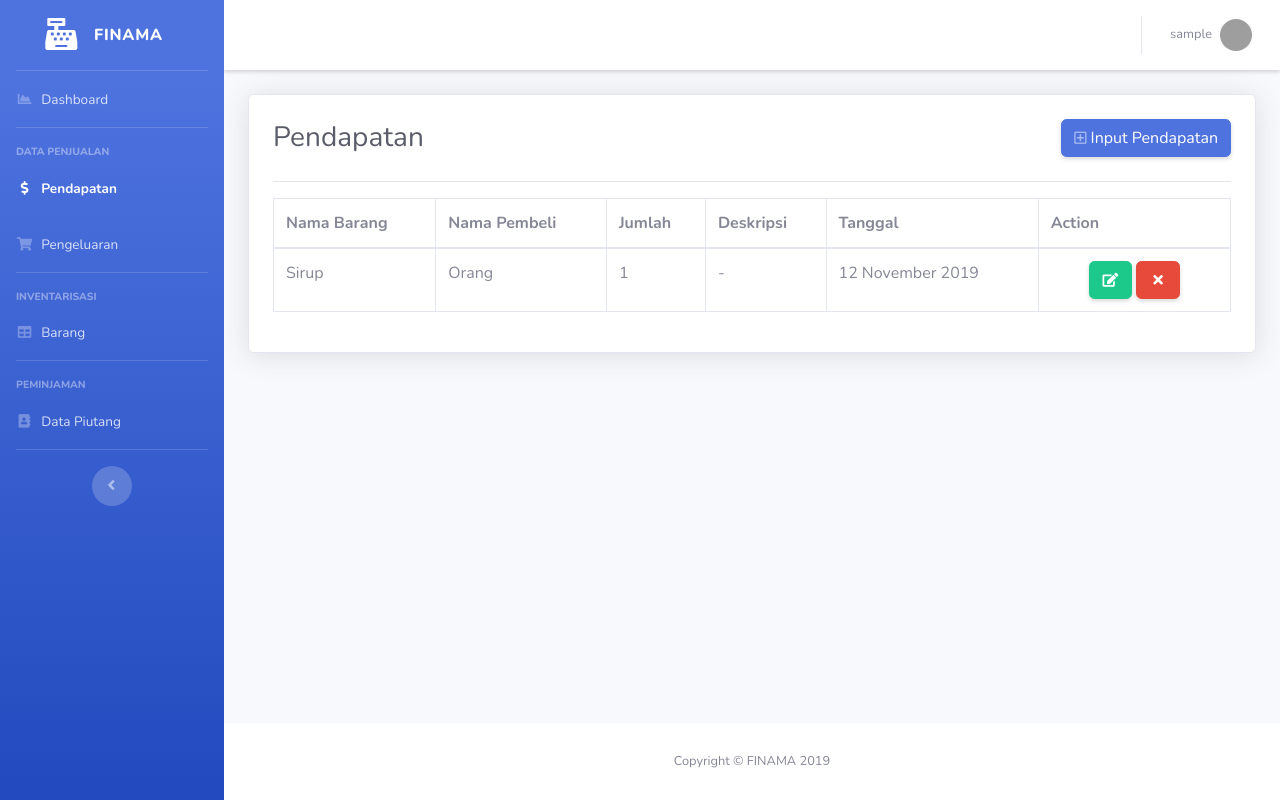
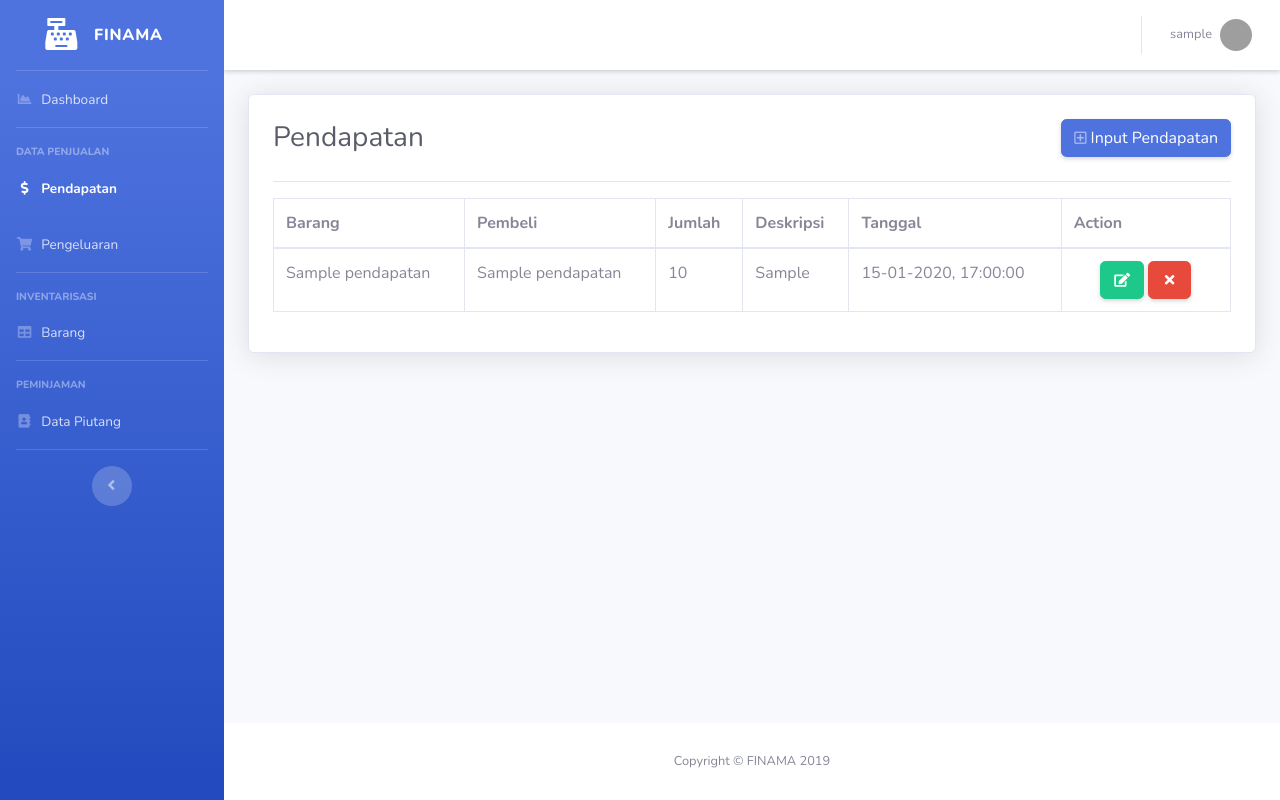
Before and after one commit to futsuunohito/FINAMA, a Django app: page /income/ in a window 1280 px wide. Run offline with Django 3.2, Linux system fonts and the light colour scheme; a user stored in the database is signed in; tables that the repository leaves empty hold one stand-in row (values such as "Sample post"); some libraries are stand-ins or nearby versions; grey boxes are pictures that could not be loaded.

Commit message:
C and R for pendapatan, limitation for barang

```diff
--- a/virtual_env/FINAMA/Desk/views/views_income.py
+++ b/virtual_env/FINAMA/Desk/views/views_income.py
@@ -1,13 +1,14 @@
-from django.shortcuts import render
+from django.shortcuts import render, redirect
 from django.contrib.auth.decorators import login_required
 from Desk.forms.forms_income import inputForm
 from Desk.models import Pendapatan, Barang
 import json
+from django.contrib import messages
 
 # Pendapatan
 @login_required
 def income(request):
-    pendapatan = Pendapatan.objects.all()
+    pendapatan = Pendapatan.objects.all().order_by("-created_at")
     context = {
         "pendapatan" : pendapatan
     }
@@ -24,9 +25,18 @@ def input(request):
             print(form)
             data = form.save(commit=False)
             data.id_accountant = request.user
+            try:
+                barang_sel = Barang.objects.get(nama_barang = form.cleaned_data["nama_barang"])
+            except Barang.DoesNotExist:
+                messages.warning(request, 'Barang tidak ditemukan')
+                return redirect("input_pendapatan")
+            data.id_barang = barang_sel
             data.save()
+            messages.success(request, 'Data pendapatan berhasil dimasukan')
         else :
-            print("Invalid Form of Form")
+            messages.warning(request, 'Data pendapatan gagal dimasukan')
+            return redirect("input_pendapatan")
+        return redirect("pendapatan")
 
     else :
         form = inputForm()
@@ -38,7 +48,7 @@ def input(request):
     return render(request, 'pendapatan/input.html', context)
 
 def update(request):
-    return render(request, 'pendapatan/input.html')
+    return redirect("input_pendapatan")
 
 def delete(request):
     return render(request, 'pendapatan/pendapatan.html')
--- a/virtual_env/FINAMA/Desk/views/views_warehouse.py
+++ b/virtual_env/FINAMA/Desk/views/views_warehouse.py
@@ -17,11 +17,12 @@ def input(request):
     if request.method == 'POST':
         form = inputForm(request.POST)
 
-
         if form.is_valid():
             data = form.save(commit=False)
             data.id_accountant = request.user
-            # print("Your form has successfull submitted by ", form.id_accountant)
+            if Barang.objects.filter(nama_barang=data.nama_barang).exists():
+                messages.warning(request, "Ditemukan barang dengan nama yang sama")
+                return redirect("input_barang")
             data.save()
             warehouse(request)
             messages.success(request, 'Data barang berhasil dimasukan')
--- a/virtual_env/FINAMA/templates/barang/barang.html
+++ b/virtual_env/FINAMA/templates/barang/barang.html
@@ -6,7 +6,7 @@
     <div class="card-body">
       <div class="card-title d-sm-flex align-items-center justify-content-between mb-4">
         <h1 class="h3 mb-0 text-gray-800">Barang</h1>
-        <a href="{% url 'barang' %}" class="d-none d-sm-inline-block btn btn-primary shadow-sm"><i class="far fa-plus-square fa-sm text-white-50"></i> Input Barang</a>
+        <a href="{% url 'input_barang' %}" class="d-none d-sm-inline-block btn btn-primary shadow-sm"><i class="far fa-plus-square fa-sm text-white-50"></i> Input Barang</a>
       </div>
       <hr>
       <table id="tabel_barang" class="table table-bordered">
--- a/virtual_env/FINAMA/templates/pendapatan/pendapatan.html
+++ b/virtual_env/FINAMA/templates/pendapatan/pendapatan.html
@@ -14,25 +14,27 @@
       <hr>
       <table id="tabel_pendapatan" class="table table-bordered">
           <thead>
-            <th>Nama Barang</th>
-            <th>Nama Pembeli</th>
+            <th>Barang</th>
+            <th>Pembeli</th>
             <th>Jumlah</th>
             <th>Deskripsi</th>
             <th>Tanggal</th>
             <th>Action</th>
           </thead>
           <tbody>
+          {% for item in pendapatan %}
             <tr>
-              <td>Sirup</td>
-              <td>Orang</td>
-              <td>1</td>
-              <td>-</td>
-              <td>12 November 2019</td>
+              <td>{{item.nama_barang}}</td>
+              <td>{{item.nama_pembeli}}</td>
+              <td>{{item.jumlah_pembelian}}</td>
+              <td>{{item.deskripsi_pendapatan}}</td>
+              <td>{{item.created_at|date:"d-m-Y, H:i:s"}}</td>
               <td align="center" style="min-width:150px">
                 <a href="#" class="d-none d-sm-inline-block btn btn-success shadow-sm" data-toggle="tooltip" data-placement="top" title="Edit"><i class="fas fa-edit fa-sm text-white fa-fw"></i></a>
                 <a href="#" class="d-none d-sm-inline-block btn btn-danger shadow-sm" data-toggle="tooltip" data-placement="top" title="Delete"><i class="fas fa-times fa-sm text-white fa-fw"></i></a>
               </td>
             </tr>
+          {% endfor %}
           </tbody>
         </table>
     </div>
```
Also changed, not shown: virtual_env/FINAMA/templates/barang/update.html (deleted).
